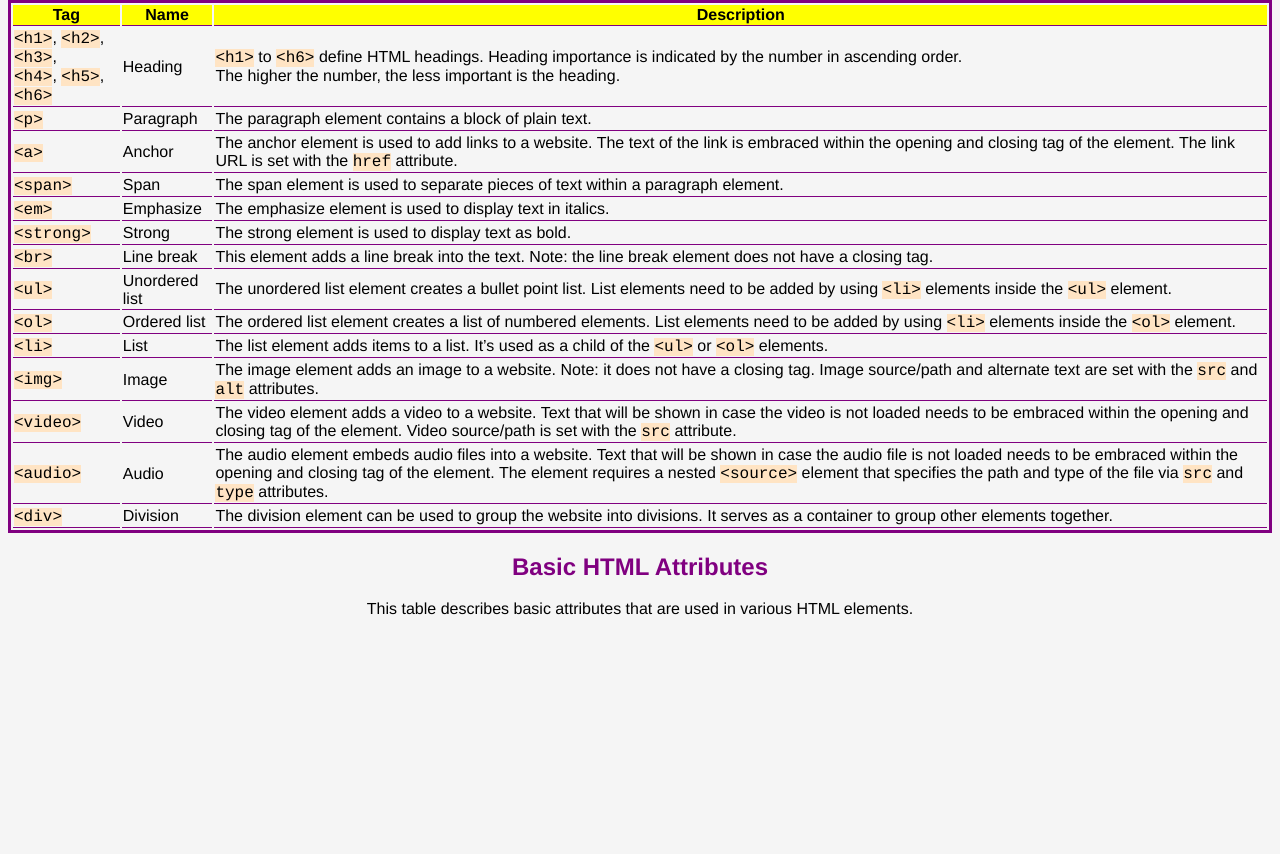
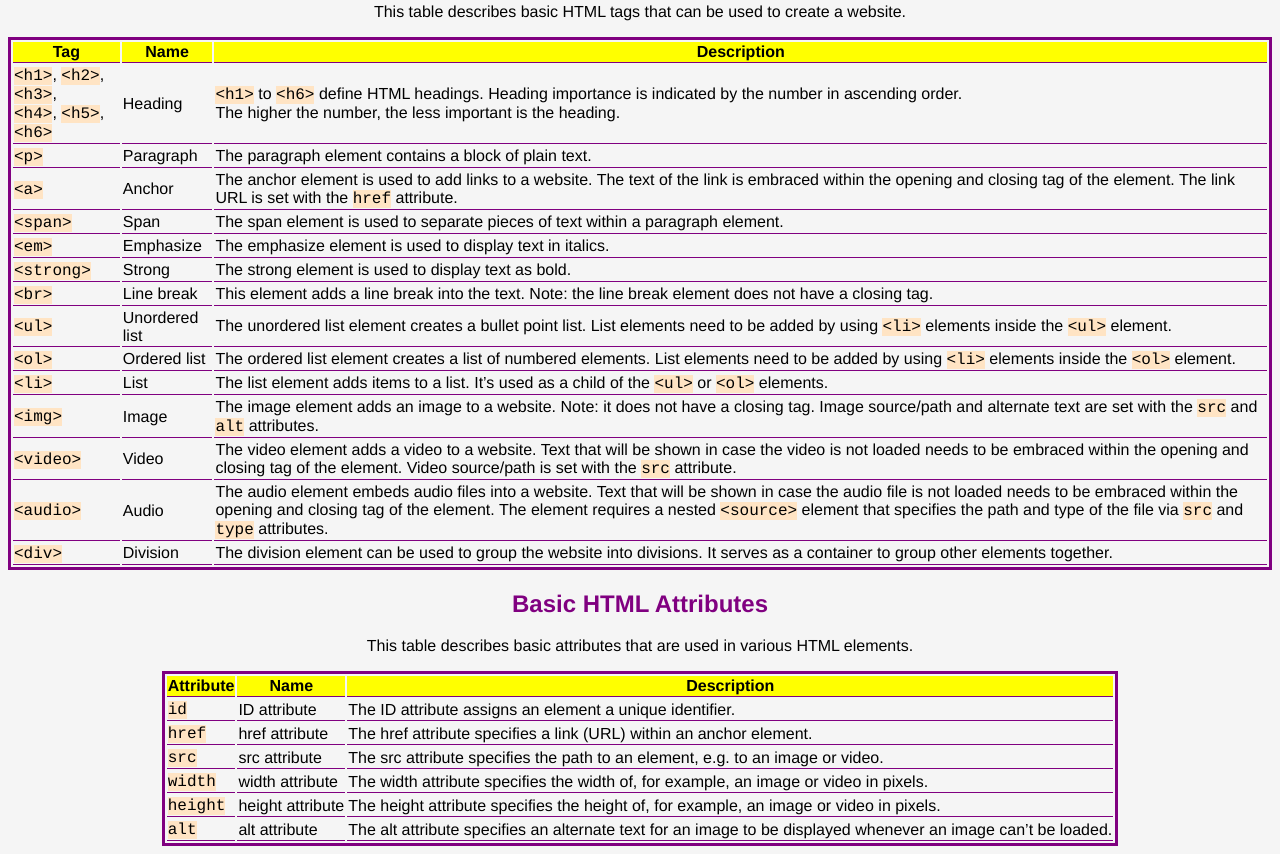
Before and after one commit to likra-sketch/build-your-own-cheat-sheet, a plain HTML site: page index.html in a window 1280 px wide. Shown: the part 415-1269 px from the top of the page. Before the commit the page ends 1049 px from the top, so only its background shows below. Drawn offline with Linux system fonts and the light colour scheme.

Commit message:
add table 3

```diff
--- a/index.html
+++ b/index.html
@@ -11,11 +11,12 @@
     <!--- basic document elements section --->
     <div>
         <h2>Basic HMTL Document Elements</h2>
-        <p class="introSentence">This table describes basic elements that are needed to properly set up an HTML document. </p>
+        <p class="introSentence">This table describes basic elements that are needed to properly set up an HTML document. Most HTML elements consists of an opening and an closing tag. Have this in mind when writing your own HTML document. </p>
 
         <table>
             <thead>
                 <tr>
+
                     <th>Tag</th>
                     <th>Name</th>
                     <th>Description</th>
@@ -25,7 +26,7 @@
                 <tr>
                     <td><span class="codeSample">&lt;!DOCTYPE html&gt;</span></td>
                     <td>Document type declaration</td>
-                    <td>This element indicates that the document is an HTML document. It's the initial element in every HTML file.</td>
+                    <td>This element indicates that the document is an HTML document. It's the initial element in every HTML file. Note: It's a single element that does not have a closing tag.</td>
                 </tr>
                 <tr>
                     <td><span class="codeSample">&lt;html&gt;</span></td>
@@ -146,6 +147,48 @@
         <h2>Basic HTML Attributes</h2>
         <p class="introSentence">This table describes basic attributes that are used in various HTML elements.</p>
 
+        <table>
+            <thead>
+                <tr>
+
+                    <th>Attribute</th>
+                    <th>Name</th>
+                    <th>Description</th>
+                </tr>
+            </thead>
+            <tbody>
+                <tr>
+                    <td><span class="codeSample">id</span></td>
+                    <td>ID attribute</td>
+                    <td>The ID attribute assigns an element a unique identifier.</td>
+                </tr>
+                <tr>
+                    <td><span class="codeSample">href</span></td>
+                    <td>href attribute</td>
+                    <td>The href attribute specifies a link (URL) within an anchor element.</td>
+                </tr>
+                <tr>
+                    <td><span class="codeSample">src</span></td>
+                    <td>src attribute</td>
+                    <td>The src attribute specifies the path to an element, e.g. to an image or video. </td>
+                </tr>
+                <tr>
+                    <td><span class="codeSample">width</span></td>
+                    <td>width attribute</td>
+                    <td>The width attribute specifies the width of, for example, an image or video in pixels.</td>
+                </tr>
+                <tr>
+                    <td><span class="codeSample">height</span></td>
+                    <td>height attribute</td>
+                    <td>The height attribute specifies the height of, for example, an image or video in pixels.</td>
+                </tr>
+                <tr>
+                    <td><span class="codeSample">alt</span></td>
+                    <td>alt attribute</td>
+                    <td>The alt attribute specifies an alternate text for an image to be displayed whenever an image can’t be loaded.</td>
+                </tr>
+            </tbody>
+        </table>
     </div>
 
 </body>
```
